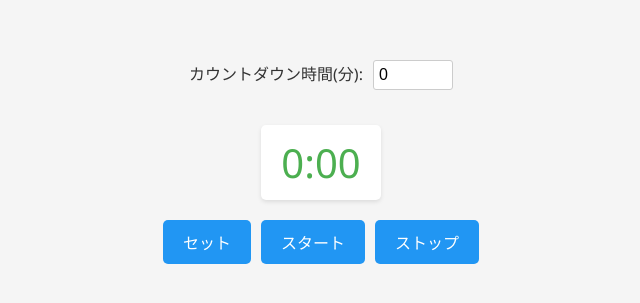
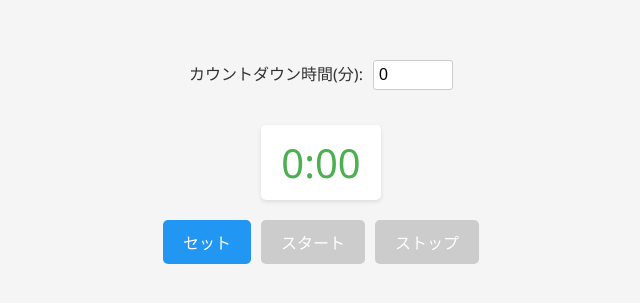
Before and after one commit to rinta-nagayama-uhuru/timer_app, a Vue app: page / in a window 1280 px wide. Shown: the part 231-534 px from the top of the page, without its empty margins (319-959 px from the left). Built offline with nearby package versions, Linux system fonts and the light colour scheme.

Commit message:
ストップ連打によるバグの修正

```diff
--- a/src/App.vue
+++ b/src/App.vue
@@ -6,9 +6,9 @@
     </div>
     <div class="timer">{{  formatTime }}</div>
     <div class="controls">
-      <button @click="setTime">セット</button>
-      <button @click="startTimer">スタート</button>
-      <button @click="stopTimer">ストップ</button>
+      <button @click="setTime" :disabled="timerId !== null">セット</button>
+      <button @click="startTimer" :disabled="timerId !== null || !timeSet">スタート</button>
+      <button @click="stopTimer" :disabled="timerId === null">ストップ</button>
     </div>
   </div>
 </template>
@@ -20,6 +20,7 @@
   const inputMinutes =  ref(0);
   const time = ref(0);
   let timerId = ref(null);
+  const timeSet = ref(false);
 
   const formatTime = computed(() =>{
     const minutes = Math.floor(time.value / 60);
@@ -29,6 +30,7 @@
 
   function setTime(){
     time.value = inputMinutes.value * 60;
+    timeSet.value = true;
   }
 
   function startTimer(){
```
